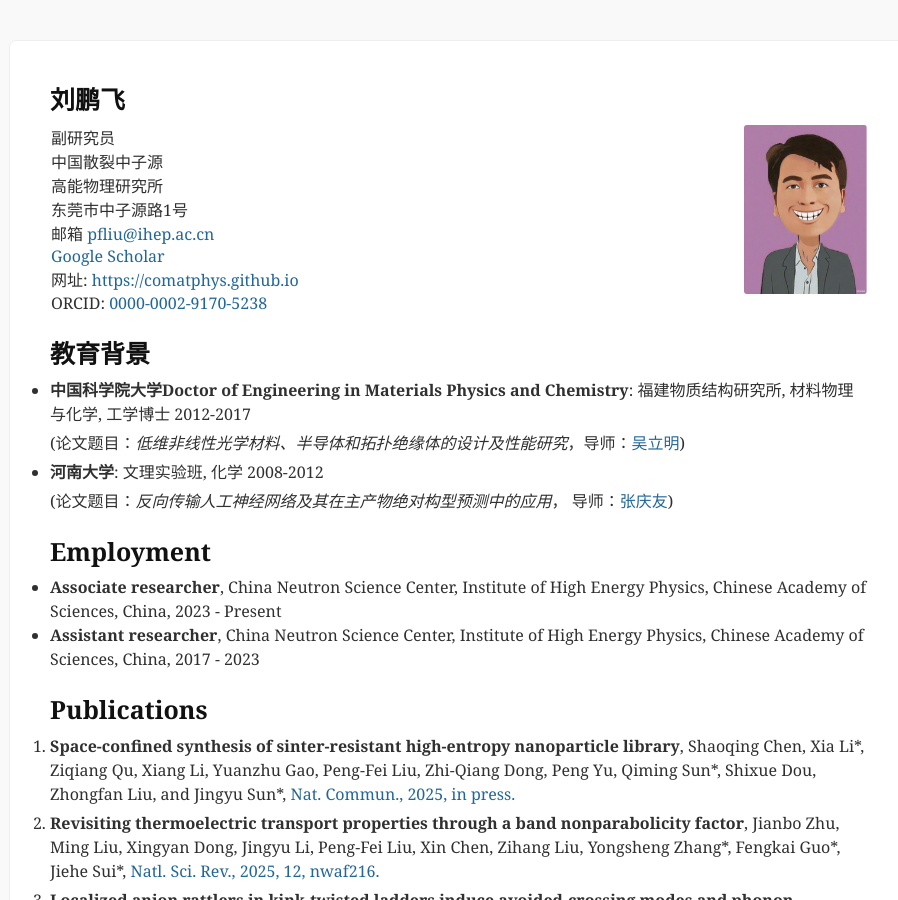
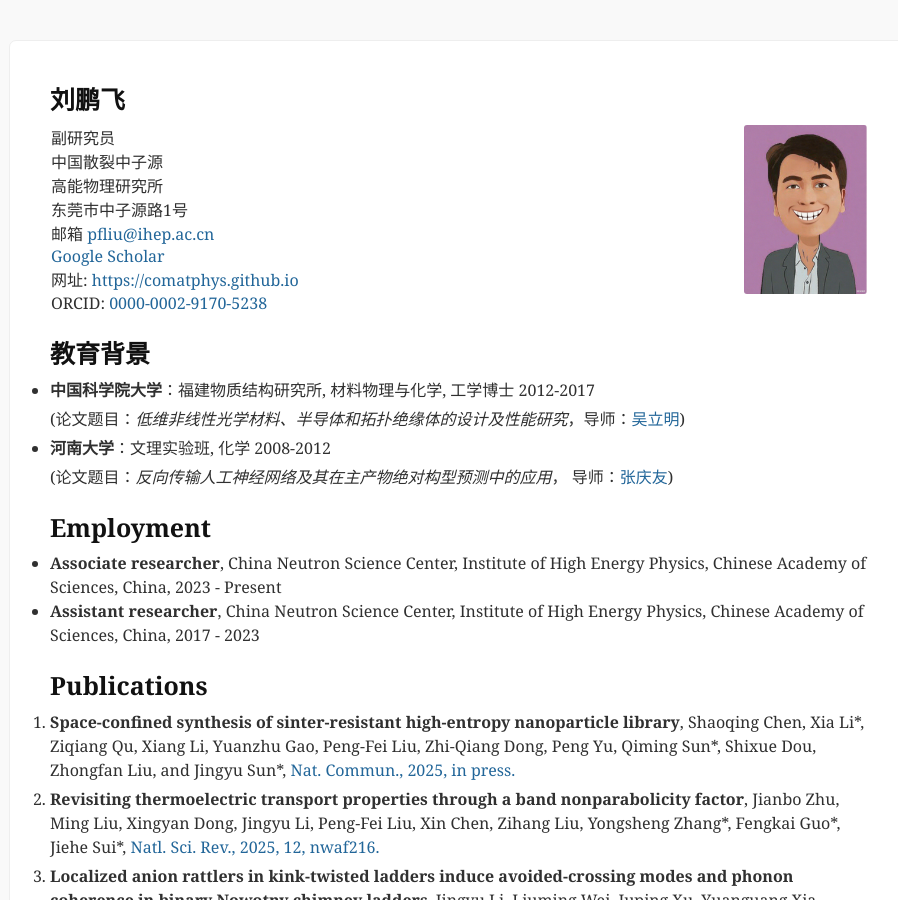
Before and after one commit to comatphys/comatphys.github.io, a Jekyll site: the page built from cvchinese.md, in a window 1280 px wide and 900 px high. Shown: the whole window, without its empty margins (181-1079 px from the left). Built offline with Jekyll 4.4.1, drawn with Linux system fonts in a browser that asks for light colours; comment, search, counter and statistics services are not loaded.

Commit message:
Update education.md

```diff
--- a/cv_md_chinese/education.md
+++ b/cv_md_chinese/education.md
@@ -1,8 +1,8 @@
 # 教育背景
-- **中国科学院大学Doctor of Engineering in Materials Physics and Chemistry**: 福建物质结构研究所, 材料物理与化学, 工学博士 2012-2017
+- **中国科学院大学**：福建物质结构研究所, 材料物理与化学, 工学博士 2012-2017
 
    (论文题目：*低维非线性光学材料、半导体和拓扑绝缘体的设计及性能研究*，导师：[吴立明](https://fzcljs.wtu.edu.cn/info/1095/4376.htm))
 
-- **河南大学**: 文理实验班, 化学 2008-2012
+- **河南大学**：文理实验班, 化学 2008-2012
 
    (论文题目：*反向传输人工神经网络及其在主产物绝对构型预测中的应用*， 导师：[张庆友](https://ccce.henu.edu.cn/info/1551/10766.htm))
```
